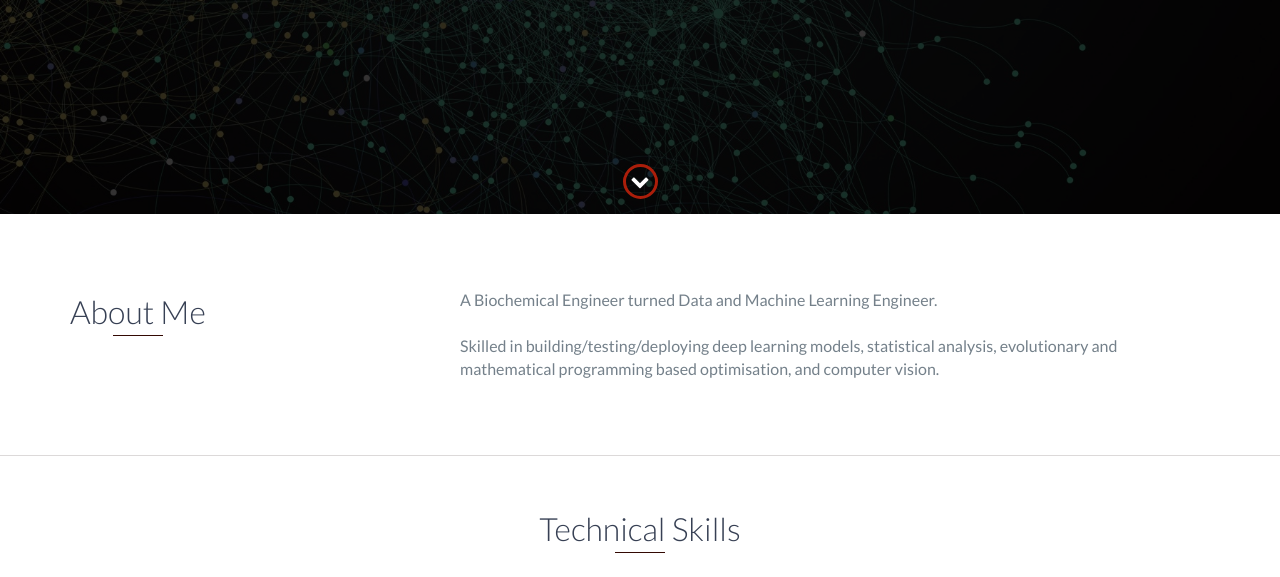
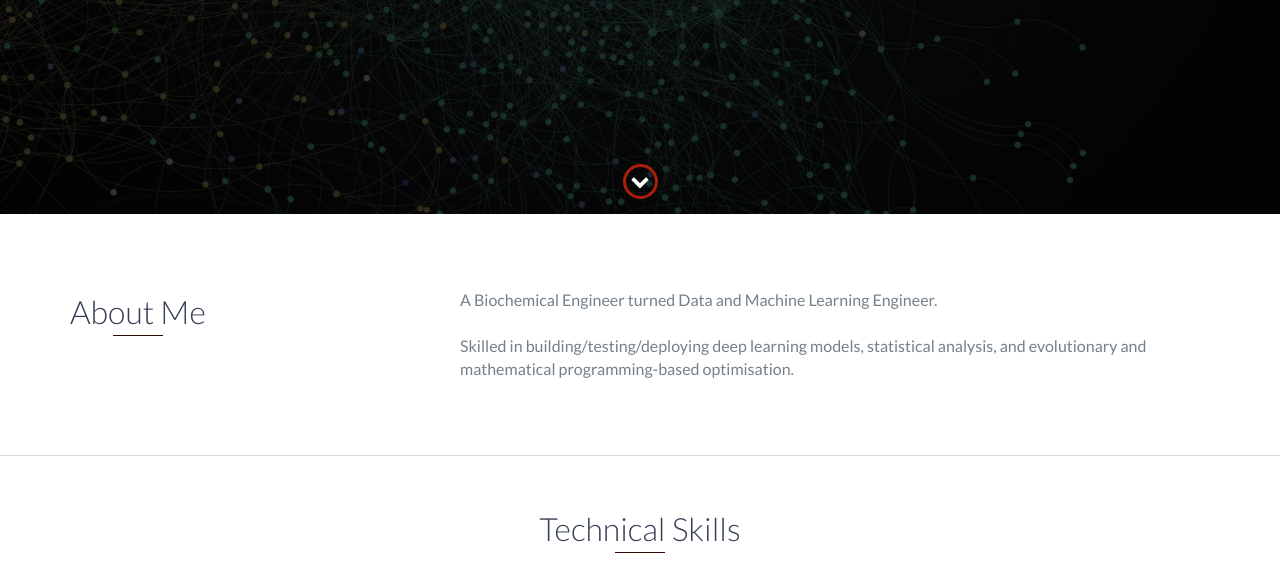
Before and after one commit to karolisjan/karolisjan.github.io, a website: page index.html in a window 1280 px wide. Shown: the part 586-1163 px from the top of the page. Drawn offline with nearby package versions, Linux system fonts and the light colour scheme.

Commit message:
Update index.html

```diff
--- a/index.html
+++ b/index.html
@@ -94,7 +94,7 @@
                         <br><br>
 
                         Skilled in building/testing/deploying deep learning models, statistical analysis,
-                        evolutionary and mathematical programming based optimisation, and computer vision.
+                        and evolutionary and mathematical programming-based optimisation.
                     </p>
                 </div>
             </div>
```
